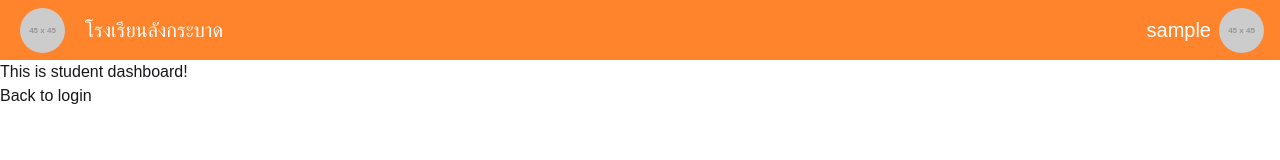
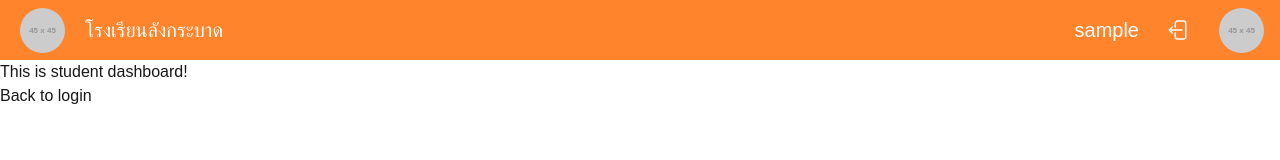
Before and after one commit to Serried/LRESO, a React (Vite) app in the folder frontend/: page /student in a window 1280 px wide. Shown: the top 160 px of the page. Built offline with nearby package versions, Linux system fonts and the light colour scheme; sample sign-in values are in the browser's storage; a web font is replaced by a local one.

Commit message:
feat(auth): handle logout by clearing localStorage and navigating to login

```diff
--- a/frontend/src/App.jsx
+++ b/frontend/src/App.jsx
@@ -12,7 +12,7 @@ function App() {
   return (
     <>
       <Routes>
-        <Route path="/" element={<Test />}></Route>
+        <Route path="/" element={<Login />}></Route>
         <Route path="/login" element={<Login />}></Route>
         <Route path="/teacher" element={
           <ProtectedRoute>
--- a/frontend/src/components/Login.jsx
+++ b/frontend/src/components/Login.jsx
@@ -36,8 +36,6 @@ function Login() {
             } else if (data.user.role === 'ADMIN') {
                 navigate('/admin')
             }
-
-            window.location.reload();
         } catch (e) {
             setError(e.message);
         }
--- a/frontend/src/components/NavBar.jsx
+++ b/frontend/src/components/NavBar.jsx
@@ -1,6 +1,14 @@
 import React from 'react'
+import { useNavigate } from 'react-router-dom';
 
 function NavBar() {
+  const navigate = useNavigate();
+
+  const handleLogOut = () => {
+    localStorage.removeItem("token");
+    localStorage.removeItem("user");
+    navigate("/login")
+  }
   const user = JSON.parse(localStorage.getItem('user') || '{}');
   const displayName = user.first_name && user.last_name
     ? `${user.first_name} ${user.last_name}`
@@ -19,6 +27,12 @@ function NavBar() {
     {user.id && (
       <div id="right" className="flex items-center gap-2 pr-4">
         <p className='text-xl text-white'>{displayName}</p>
+
+        <button onClick={handleLogOut} type="button" id="logout" className='cursor-pointer mx-5 tooltip tooltip-bottom' data-tip='ออกจากระบบ'>
+        <svg xmlns="http://www.w3.org/2000/svg" fill="none" viewBox="0 0 24 24" strokeWidth={1.5} stroke="white" className="size-6">
+        <path strokeLinecap="round" strokeLinejoin="round" d="M8.25 9V5.25A2.25 2.25 0 0 1 10.5 3h6a2.25 2.25 0 0 1 2.25 2.25v13.5A2.25 2.25 0 0 1 16.5 21h-6a2.25 2.25 0 0 1-2.25-2.25V15m-3 0-3-3m0 0 3-3m-3 3H15" />
+        </svg>
+        </button>
         <img src={avatarUrl} alt="Avatar" className='rounded-full w-[45px] h-[45px] object-cover'></img>
       </div>
     )}
--- a/frontend/src/components/ProtectedRoute.jsx
+++ b/frontend/src/components/ProtectedRoute.jsx
@@ -7,8 +7,8 @@ function ProtectedRoute({children, allowedRole}) {
     const user = JSON.parse(localStorage.getItem('user') || '{}');
     const location = useLocation();
 
-    if (!token) {
-        return <Navigate to="/login" state={{ from: location }} replace />;
+    if (!token || token === 'undefined' || token === 'null') {
+      return <Navigate to="/login" state={{ from: location }} replace />;
     }
 
     if (allowedRole && !allowedRole.includes(user.role)) {
```
